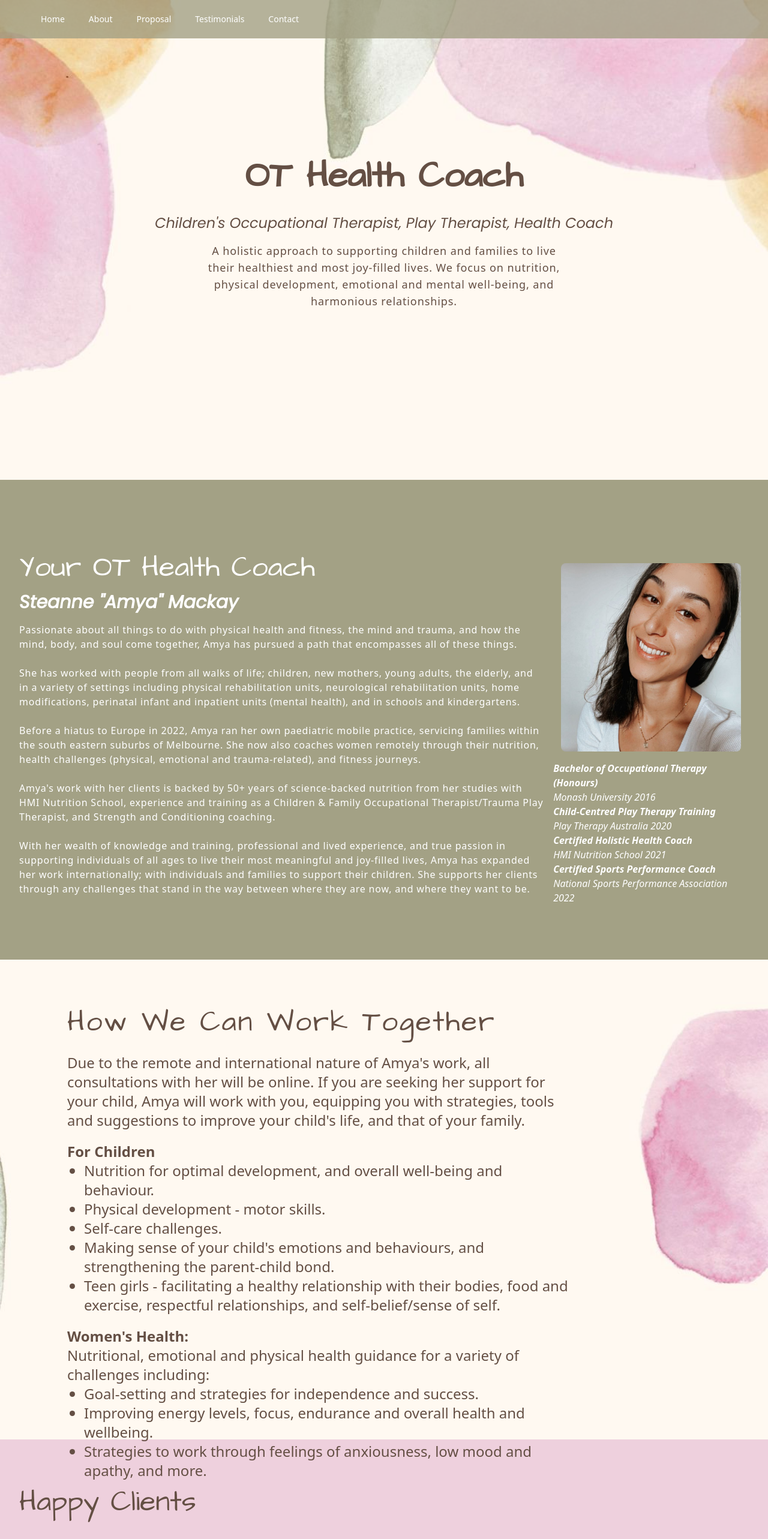
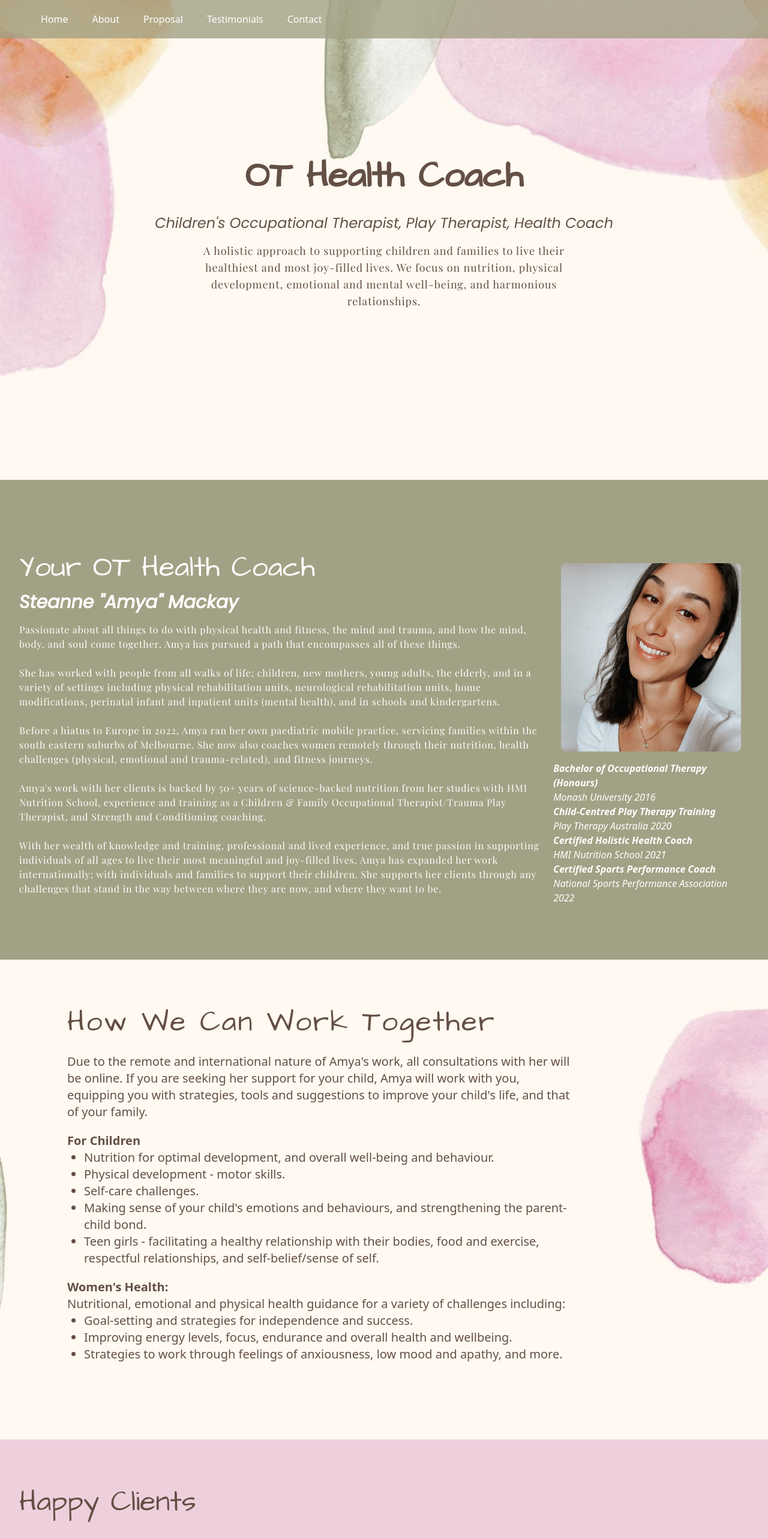
Before and after one commit to r-tom90/OtHealthCoach, a React (Vite) app: page / in a window 1280 px wide. Shown: the top 2566 px of the page at 60% size. Built offline with nearby package versions, Linux system fonts and the light colour scheme.

Commit message:
Font updated and sizes changed

```diff
--- a/src/components/Navbar.tsx
+++ b/src/components/Navbar.tsx
@@ -89,7 +89,7 @@ const Navbar = () => {
                   <a
                     key={index}
                     href={href}
-                    className="text-white hover:bg-[#a3a185]/80 px-3 py-2 rounded-md text-sm font-medium"
+                    className="text-white hover:bg-[#a3a185]/80 px-3 py-2 rounded-md text-sm lg:text-base font-medium"
                   >
                     {name}
                   </a>
--- a/src/index.css
+++ b/src/index.css
@@ -1,4 +1,4 @@
-@import url("https://fonts.googleapis.com/css2?family=Architects+Daughter&family=Poppins:ital,wght@0,300;0,400;1,300;1,400&family=Roboto:wght@100;300;400;500;700;900&display=swap");
+@import url("https://fonts.googleapis.com/css2?family=Architects+Daughter&family=Playfair+Display&family=Poppins:ital,wght@0,300;0,400;1,300;1,400&display=swap");
 
 @tailwind base;
 @tailwind components;
--- a/src/pages/home/About.tsx
+++ b/src/pages/home/About.tsx
@@ -5,7 +5,7 @@ const About = () => {
   return (
     <section
       id="about"
-      className="bg-[#a3a185] h-full lg:h-screen text-white flex flex-col lg:flex-row py-8 px-4 sm:px-8 justify-center items-center"
+      className="bg-[#a3a185] h-full xl:h-screen text-white flex flex-col lg:flex-row py-8 px-4 sm:px-8 justify-center items-center"
     >
       <div className="lg:w-3/4 w-full mt-12">
         <h2 className="text-2xl xs:text-4xl md:text-5xl font-architects-daughter">
@@ -14,7 +14,7 @@ const About = () => {
         <h3 className="font-semibold text-base xs:text-xl sm:text-2xl md:text-3xl font-[poppins] italic my-4">
           Steanne "Amya" Mackay
         </h3>
-        <p className="text-xs md:text-sm lg:text-base mb-8 md:mr-4 mr-0 font-light tracking-wider">
+        <p className="text-xs md:text-sm lg:text-base mb-8 md:mr-4 mr-0 font-playfair  tracking-wider">
           Passionate about all things to do with physical health and fitness,
           the mind and trauma, and how the mind, body, and soul come together,
           Amya has pursued a path that encompasses all of these things.
--- a/src/pages/home/Contact.tsx
+++ b/src/pages/home/Contact.tsx
@@ -11,7 +11,7 @@ const Contact = () => {
       <h2 className="text-2xl sm:text-4xl md:text-5xl font-architects-daughter mb-4">
         Get In Touch
       </h2>
-      <div className="leading-tight text-base md:text-lg lg:text-2xl font-light tracking-wider">
+      <div className="leading-tight text-base md:text-lg lg:text-xl font-light tracking-wider">
         <p>
           Consultations are currently only available on{" "}
           <span className="font-bold">Saturdays,</span>
--- a/src/pages/home/Header.tsx
+++ b/src/pages/home/Header.tsx
@@ -16,7 +16,7 @@ const Header = () => {
             Children's Occupational Therapist, Play Therapist, Health Coach
           </p>
 
-          <p className="text-sm md:text-lg w-full xl:w-1/2 mt-4 font-light tracking-wider">
+          <p className="text-sm md:text-lg w-full xl:w-1/2 mt-4 font-playfair tracking-wider">
             A holistic approach to supporting children and families to live
             their healthiest and most joy-filled lives. We focus on nutrition,
             physical development, emotional and mental well-being, and
--- a/src/pages/home/Proposal.tsx
+++ b/src/pages/home/Proposal.tsx
@@ -12,7 +12,7 @@ const Proposal = () => {
       <h2 className="text-2xl sm:text-4xl md:text-5xl font-architects-daughter mb-7 xl:ml-20 xl:mr-72 font-light tracking-wider">
         How We Can Work Together
       </h2>
-      <div className="flex flex-col leading-none font-light text-base md:text-lg lg:text-2xl xl:ml-20 xl:mr-72">
+      <div className="flex flex-col leading-none font-light text-base md:text-lg lg:text-xl xl:ml-20 xl:mr-72">
         <p className="mb-5">
           Due to the remote and international nature of Amya's work, all
           consultations with her will be online. If you are seeking her support
--- a/tailwind.config.js
+++ b/tailwind.config.js
@@ -12,6 +12,7 @@ export default {
     extend: {
       fontFamily: {
         "architects-daughter": ['"Architects Daughter"', "cursive"],
+        playfair: ["Playfair Display", "serif"],
       },
     },
   },
```
